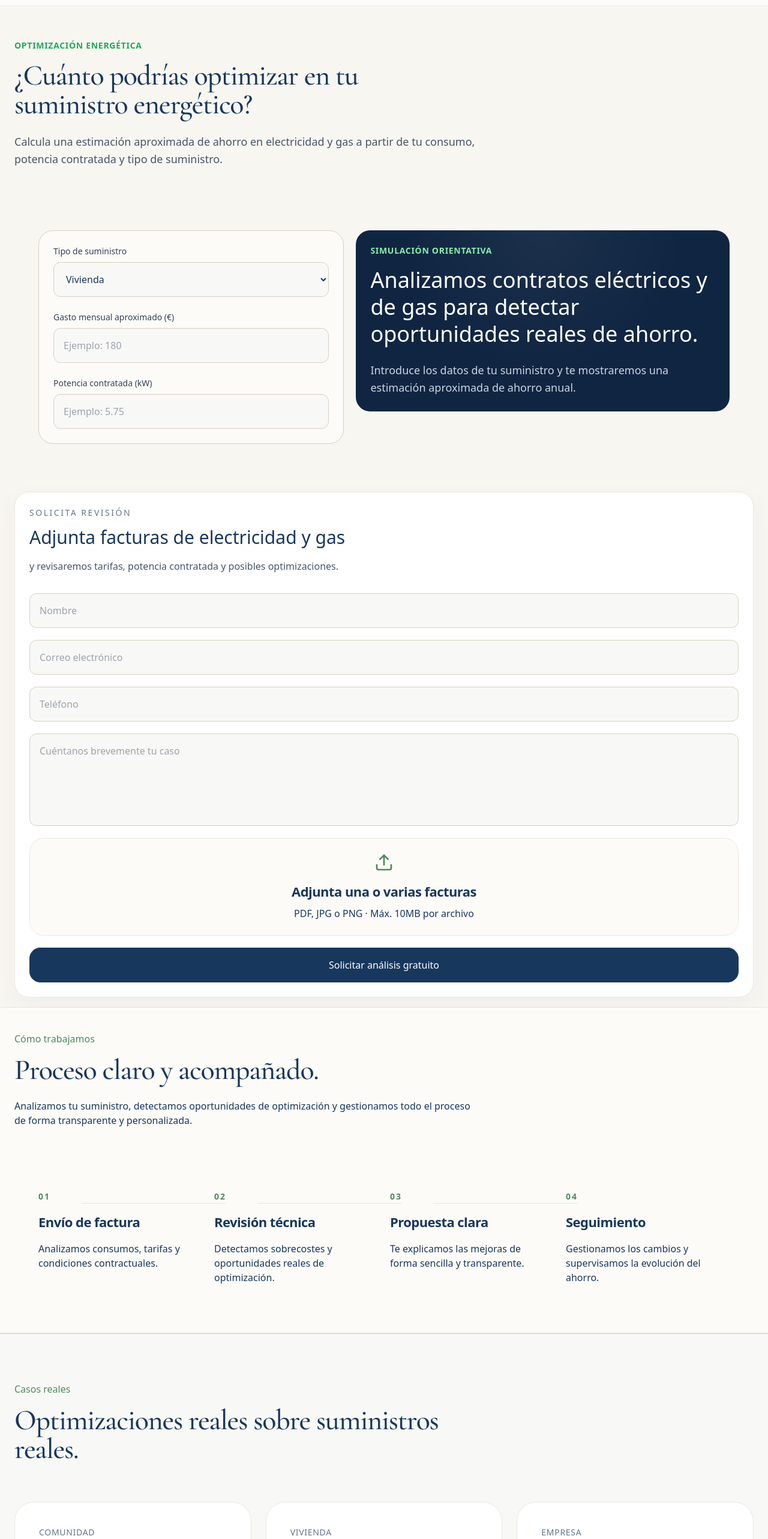
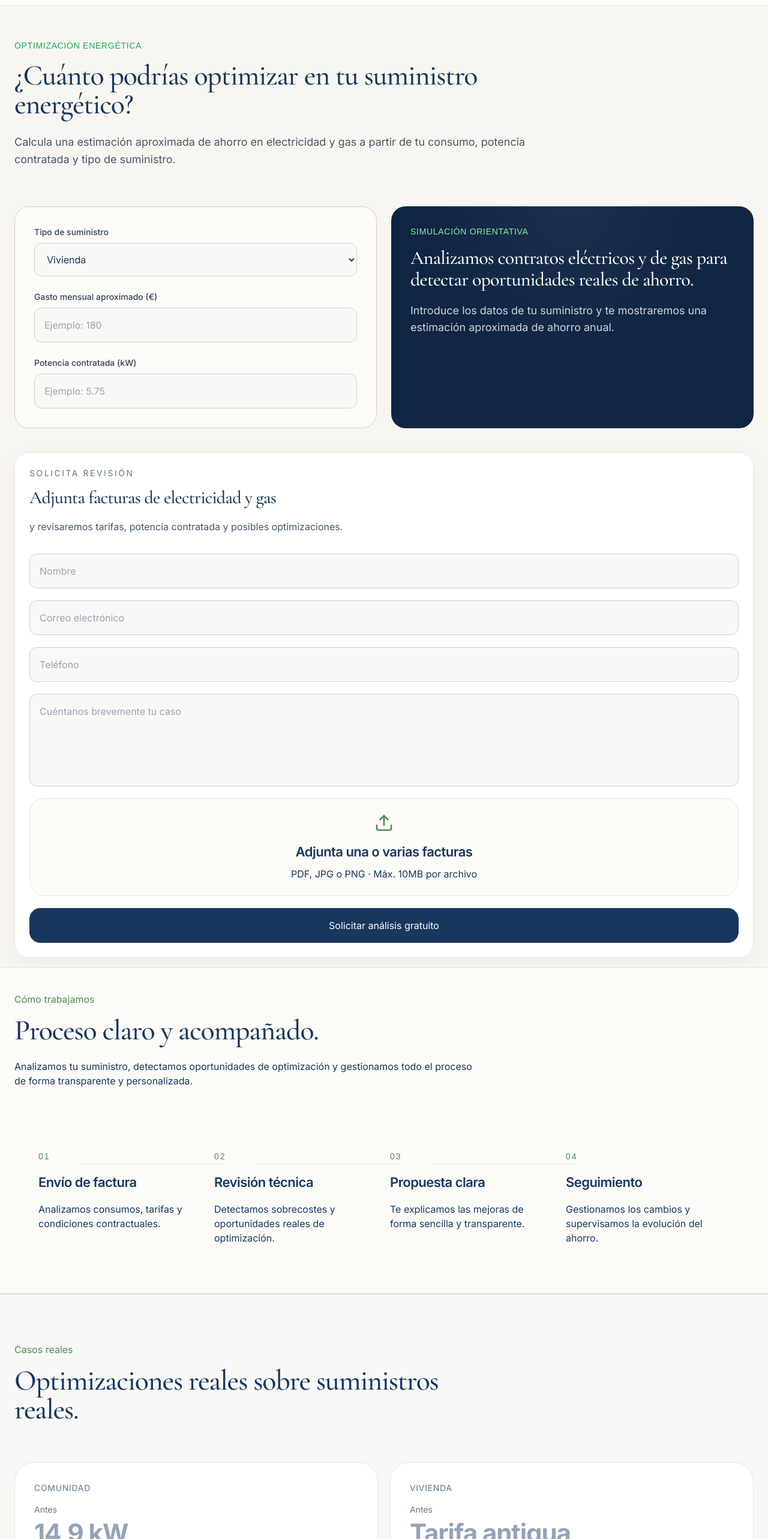
Before and after one commit to albatrosh-jpeg/arcoplaza-web, a React (Vite) app: page / in a window 1280 px wide. Shown: the part 1583-4149 px from the top of the page at 60% size. Built offline with nearby package versions, Linux system fonts and the light colour scheme.

Commit message:
Refactor responsive layout and navbar system

```diff
--- a/src/components/sections/Calculator.jsx
+++ b/src/components/sections/Calculator.jsx
@@ -45,13 +45,13 @@ export default function Calculator({
 
       <div className="max-w-7xl mx-auto px-6 pt-10 pb-2 lg:pt-14 lg:pb-4">
 
-        <div className="max-w-3xl mb-16">
+        <div className="max-w-4xl mb-16">
 
-          <div className="text-[#1faa59] font-semibold uppercase tracking-wider text-sm mb-4">
+          <div className="text-[#1faa59] font-swiss uppercase tracking-wider text-sm mb-4">
             Optimización energética
           </div>
 
-          <h2 className="text-4xl lg:text-5xl font-editorial text-corporate leading-tight mb-6">
+          <h2 className="text-4xl lg:text-5xl font-editorial font-normal text-corporate leading-tight mb-6">
             ¿Cuánto podrías optimizar en tu suministro energético?
           </h2>
 
@@ -60,24 +60,27 @@ export default function Calculator({
           </p>
 
         </div>
+        <div
+          className="
+            grid
+            xl:grid-cols-2
 
-        <div className="
-        grid
-        lg:grid-cols-[0.9fr_1.1fr]
             gap-6
-        lg:gap-5 sm:gap-6 sm:p-10
-        items-start"
+            items-stretch
+            w-full
+          "
         >
 
   {/* CALCULADORA */}
 
-          <div className="
+  <div
+    className="
       bg-[#fcfbf8]
       border border-[#d7d0c4]
       rounded-[24px]
 
       p-6
-          lg:p-6 sm:p-10
+      sm:p-8
     "
   >
 
@@ -88,7 +91,15 @@ export default function Calculator({
         <Select
           value={tipo}
           onChange={(e) => setTipo(e.target.value)}
-                  className="w-full bg-[#f8f8f6] border border-[#d7d0c4] rounded-xl px-4 py-4 outline-none"
+          className="
+            w-full
+            bg-[#f8f8f6]
+            border border-[#d7d0c4]
+            rounded-xl
+            px-4
+            py-4
+            outline-none
+          "
         >
           <option value="vivienda">Vivienda</option>
           <option value="empresa">Empresa</option>
@@ -123,29 +134,35 @@ export default function Calculator({
 
   </div>
 
-          {/* RESULTADO + FORMULARIO */}
-
-          <div className="space-y-6">
-
   {/* RESULTADO */}
 
   <div
     className="
       relative
       overflow-hidden
+
       bg-[#102542]
       text-white
+
       rounded-[24px]
 
       p-6
-                lg:p-6 sm:p-10
+      sm:p-8
+
       flex
       flex-col
-                justify-center
+      justify-between
     "
   >
 
-              <div className="absolute inset-0 opacity-[0.05] bg-[radial-gradient(circle_at_top,white,transparent_55%)]" />
+    <div
+      className="
+        absolute
+        inset-0
+        opacity-[0.05]
+        bg-[radial-gradient(circle_at_top,white,transparent_55%)]
+      "
+    />
 
     <div className="relative z-10">
 
@@ -153,15 +170,42 @@ export default function Calculator({
 
         <>
 
-                    <div className="text-green-300 uppercase tracking-wider text-sm font-semibold mb-4">
+          <div
+            className="
+              text-green-300
+              uppercase
+              tracking-wider
+              text-sm
+              font-swiss
+              mb-4
+            "
+          >
             Simulación orientativa
           </div>
 
-                    <h3 className="text-4xl font-editorial-md leading-tight mb-6">
+          <h3
+            className="
+              text-[26px]
+              sm:text-[32px]
+
+              leading-[1.12]
+
+              font-editorial font-normal
+
+              mb-5
+            "
+          >
             Analizamos contratos eléctricos y de gas para detectar oportunidades reales de ahorro.
           </h3>
 
-                    <p className="text-slate-300 text-lg leading-relaxed">
+          <p
+            className="
+              text-slate-300
+              text-base
+              sm:text-lg
+              leading-relaxed
+            "
+          >
             Introduce los datos de tu suministro y te mostraremos una estimación aproximada de ahorro anual.
           </p>
 
@@ -206,9 +250,11 @@ export default function Calculator({
                 className="
                   text-5xl
                   lg:text-6xl
-                          font-semibold
+
+                  font-swiss
                   leading-none
                   tracking-tight
+
                   text-white
                   mb-3
                 "
@@ -226,8 +272,10 @@ export default function Calculator({
               className="
                 text-3xl
                 lg:text-4xl
-                        font-semibold
+
+                font-swiss
                 leading-tight
+
                 text-green-300
               "
             >
@@ -238,7 +286,9 @@ export default function Calculator({
               className="
                 border-t
                 border-white/10
+
                 pt-5
+
                 text-sm
                 leading-relaxed
                 text-slate-400
@@ -248,14 +298,12 @@ export default function Calculator({
             </div>
 
           </div>
+
         </motion.div>
 
       )}
 
     </div>
-
-            </div>
-
 
   </div>
 
@@ -292,7 +340,7 @@ export default function Calculator({
                   Solicita revisión
                 </div>
 
-                <h3 className="text-3xl font-editorial-md text-corporate leading-tight mb-4">
+                <h3 className="text-3xl font-editorial font-normal-md text-corporate leading-tight mb-4">
                   Adjunta facturas de electricidad y gas
                 </h3>
 
--- a/src/components/sections/Cases.jsx
+++ b/src/components/sections/Cases.jsx
@@ -22,18 +22,25 @@ export default function Cases() {
     </AnimatedReveal>
     <StaggerGrid
       items={cases}
-      className="grid lg:grid-cols-3 gap-6"
+      className="
+  grid
+
+  md:grid-cols-2
+  2xl:grid-cols-3
+
+  gap-5
+"
       renderItem={(item) => (
 
         <Card
-          className="h-full bg-[#fcfbf8] border border-[#d7d0c4] rounded-[24px] sm:rounded-[32px] p-6 sm:p-10"
+          className="h-full bg-[#fcfbf8] border border-[#d7d0c4] rounded-[24px] sm:rounded-[32px] card-padding"
         >
 
-          <div className="text-sm uppercase tracking-wider text-slate-500 mb-8">
+          <div className="text-sm uppercase tracking-wider text-slate-500 mb-4">
             {item.type}
           </div>
 
-          <div className="space-y-8">
+          <div className="space-y-3">
 
             <StatCard
               label="Antes"
@@ -47,7 +54,7 @@ export default function Cases() {
               className="text-corporateGreen"
             />
 
-            <div className="pt-6 border-t border-[#e5e7eb]">
+            <div className="pt-4 border-t border-[#e5e7eb]">
 
               <StatCard
                 label="Ahorro anual estimado"
--- a/src/components/sections/Footer.jsx
+++ b/src/components/sections/Footer.jsx
@@ -25,9 +25,6 @@ export default function Footer() {
 
       <div
         className="
-          max-w-7xl
-          mx-auto
-
           px-4
           lg:px-6
 
--- a/src/components/sections/Hero.jsx
+++ b/src/components/sections/Hero.jsx
@@ -79,7 +79,7 @@ export default function Hero() {
               sm:text-[48px]
               lg:text-[64px]
               lg:text-[64px]
-              font-editorial
+              font-editorial font-normal
               text-corporate
               leading-[0.92]
               tracking-tight
--- a/src/components/sections/Process.jsx
+++ b/src/components/sections/Process.jsx
@@ -130,7 +130,7 @@ export default function Process() {
               <div
                 className="
                   text-[14px]
-                  font-semibold
+                  font-swiss
                   tracking-[0.14em]
 
                   text-corporateGreen
--- a/src/components/sections/WhyArcoplaza.jsx
+++ b/src/components/sections/WhyArcoplaza.jsx
@@ -130,7 +130,7 @@ className="
             leading-tight
             tracking-tight
 
-            font-semibold
+            font-swiss
             text-corporate
           "
         >
--- a/src/components/ui/HeroStatsCard.jsx
+++ b/src/components/ui/HeroStatsCard.jsx
@@ -84,7 +84,7 @@ export default function HeroStatsCard() {
                 className="
                   text-[17px]
                   leading-tight
-                  font-semibold
+                  font-swiss
                   tracking-tight
                   text-corporate
                   mb-1
--- a/src/components/ui/StatCard.jsx
+++ b/src/components/ui/StatCard.jsx
@@ -22,7 +22,16 @@ export default function StatCard({
 
       )}
 
-      <div className="text-4xl font-bold tracking-tight">
+      <div
+  className="
+    text-[34px]
+    sm:text-[42px]
+
+    font-bold
+    tracking-tight
+    leading-none
+  "
+>
         {value}
       </div>
 
--- a/tailwind.config.js
+++ b/tailwind.config.js
@@ -7,6 +7,16 @@ export default {
 
   theme: {
     extend: {
+          fontFamily: {
+
+            sans: ['Inter', 'sans-serif'],
+
+            editorial: ['Cormorant Garamond', 'serif'],
+
+            swiss: ['Manrope', 'sans-serif'],
+
+          },
+
         colors: {
 
           corporate: {
```
Lines whose indentation alone changed are shown as unchanged.
